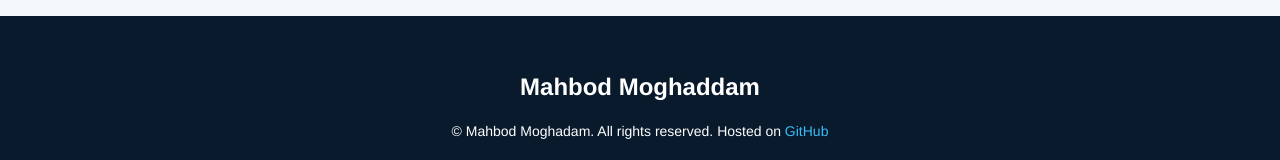
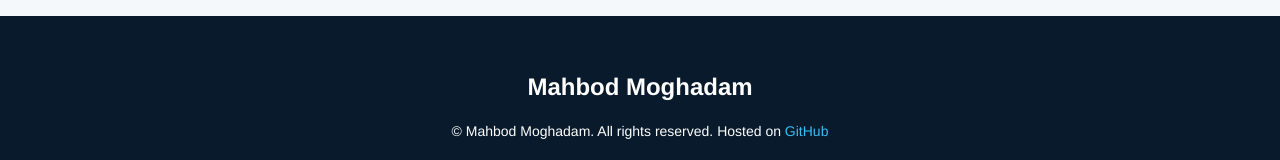
Before and after one commit to mahbodapachii/mahbod, a plain HTML site: page index.html in a window 1280 px wide. Shown: the part 4251-4411 px from the top of the page. Drawn offline with Linux system fonts and the light colour scheme.

Commit message:
Update index.html

```diff
--- a/index.html
+++ b/index.html
@@ -513,7 +513,7 @@
 
 <!-- Footer -->
 <footer class="footer">
-  <div class="h4 title text-center">Mahbod Moghaddam</div>
+  <div class="h4 title text-center">Mahbod Moghadam</div>
 
   <div class="text-center text-muted">
     <p>
```
